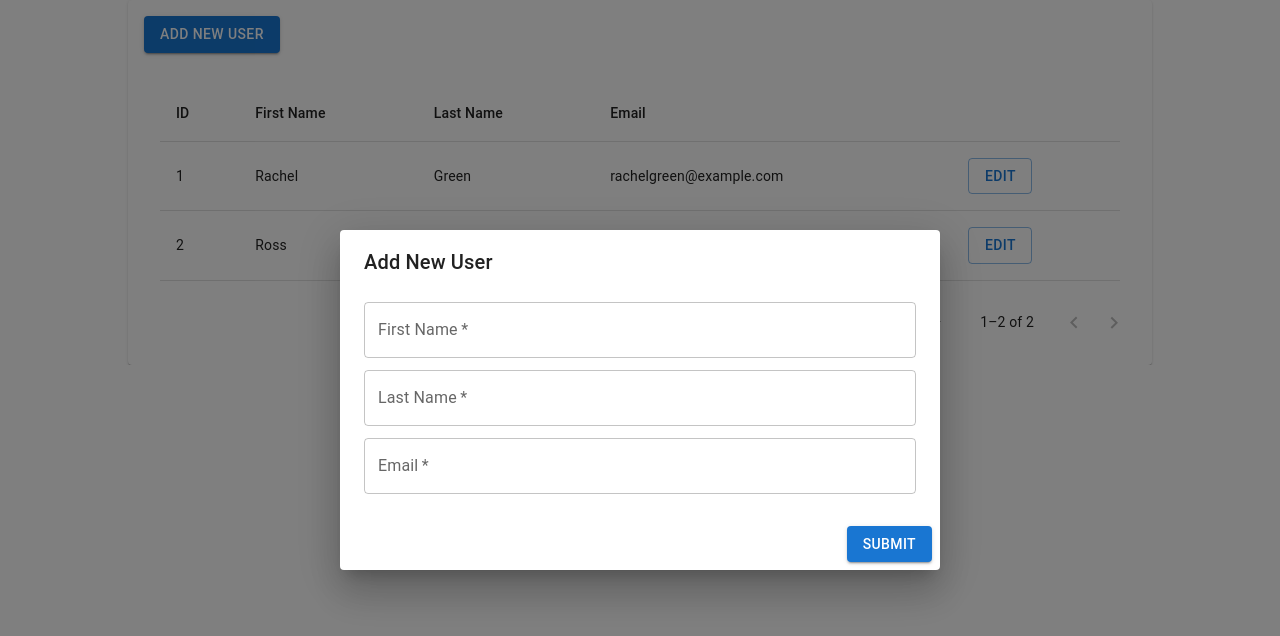
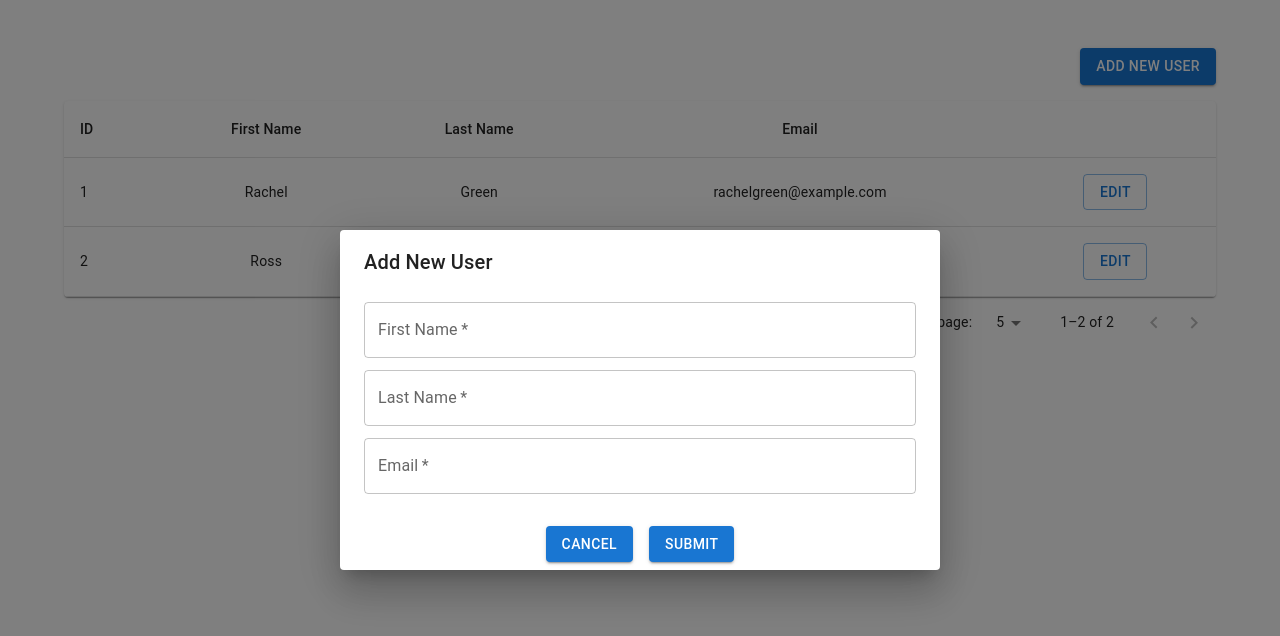
Before and after one commit to gargikoparkar/User-list-nextjs, a Next.js app: page / in a window 1280 px wide. Both pictures are taken after a click on the button "ADD NEW USER". Shown: the top 636 px of the page. Built offline with nearby package versions, Linux system fonts and the light colour scheme.

Commit message:
changes in the userform

```diff
--- a/app/components/UserForm.tsx
+++ b/app/components/UserForm.tsx
@@ -1,7 +1,8 @@
 "use client"
 import { useState, useEffect } from "react";
 import {
-  DialogTitle, DialogContent, DialogActions, Button, TextField
+  DialogTitle, DialogContent, DialogActions, Button, TextField,
+  Box
 } from "@mui/material";
 import { User } from "../lib/type";
 
@@ -13,7 +14,7 @@ interface UserFormDialogProps {
 }
 
 export default function UserFormDialog({ user, onSave, onCancel }: UserFormDialogProps) {
-  const [formData, setFormData] = useState<User>({ id: 0, first_name: "", last_name: "", email: "" });
+  const [formData, setFormData] = useState<User>({  id : 0  ,  first_name: "", last_name: "", email: "" });
   const [errors, setErrors] = useState<{ email?: string }>({});
 
   useEffect(() => {
@@ -24,15 +25,23 @@ export default function UserFormDialog({ user, onSave, onCancel }: UserFormDialo
     setFormData({ ...formData, [e.target.name]: e.target.value });
   };
 
+
   const validate = () => {
-    const newErrors: { email?: string } = {};
+    const newErrors: { first_name?: string; last_name?: string; email?: string } = {};
+
+    if (!formData.first_name.trim()) newErrors.first_name = "First name is required";
+    if (!formData.last_name.trim()) newErrors.last_name = "Last name is required";
     if (!formData.email.match(/^\S+@\S+\.\S+$/)) newErrors.email = "Invalid email address";
+
     setErrors(newErrors);
     return Object.keys(newErrors).length === 0;
   };
 
   const handleSubmit = () => {
-    if (validate()) onSave(formData);
+    if (validate()) {
+      onSave({ ...formData });
+      onCancel();
+    }
   };
 
   return (
@@ -44,10 +53,14 @@ export default function UserFormDialog({ user, onSave, onCancel }: UserFormDialo
         <TextField label="Email" name="email" value={formData.email} onChange={handleChange} fullWidth margin="dense" required error={!!errors.email} helperText={errors.email} />
       </DialogContent>
       <DialogActions>
-        <Button variant="contained" color="primary" onClick={() => {
-          handleSubmit();
-          onCancel();
-        }}>Submit</Button>
+        <Box sx={{ width: "100%", display: "flex", justifyContent: "center" ,gap:2}}>
+        <Button variant="contained" color="primary" sx={{ justifyContent: "center" }} onClick={() => {
+            onCancel();
+          }}>Cancel</Button>
+          <Button variant="contained" color="primary" sx={{ justifyContent: "center" }} onClick={() => {
+            handleSubmit();
+          }}>Submit</Button>
+        </Box>
       </DialogActions>
     </>
   );
--- a/app/components/UserTable.tsx
+++ b/app/components/UserTable.tsx
@@ -1,8 +1,9 @@
-"use client"
+"use client";
 import { useState } from "react";
 import {
-  Table, TableBody, TableCell, TableContainer, TableHead, TableRow, Paper,
-  Button, Dialog, TablePagination
+  Table, TableBody, TableCell, TableContainer, TableHead, TableRow,
+  Paper, Button, Dialog, TablePagination, Box,
+  Container
 } from "@mui/material";
 import UserFormDialog from "./UserForm";
 import { initialUsers } from "../lib/data";
@@ -44,29 +45,32 @@ export default function UsersTable() {
   };
 
   return (
-    <Paper sx={{ width: "80%", margin: "auto", padding: 2 }}>
-      <Button variant="contained" color="primary" onClick={handleAddUser}>
-        Add New User
-      </Button>
-      <TableContainer sx={{ marginTop: 2 ,padding:2}}>
-        <Table>
+    <Container sx={{mt:6}}>
+      <Box display="flex" justifyContent="flex-end" mb={2}>
+        <Button variant="contained" color="primary" onClick={handleAddUser}>
+          Add New User
+        </Button>
+      </Box>
+
+      <TableContainer component={Paper}>
+        <Table sx={{ minWidth: 650 }} aria-label="simple table">
           <TableHead>
             <TableRow>
               <TableCell>ID</TableCell>
-              <TableCell>First Name</TableCell>
-              <TableCell>Last Name</TableCell>
-              <TableCell>Email</TableCell>
-              <TableCell></TableCell>
+              <TableCell align="center">First Name</TableCell>
+              <TableCell align="center">Last Name</TableCell>
+              <TableCell align="center">Email</TableCell>
+              <TableCell align="center"></TableCell>
             </TableRow>
           </TableHead>
           <TableBody>
             {users.slice(page * rowsPerPage, page * rowsPerPage + rowsPerPage).map((user) => (
               <TableRow key={user.id}>
                 <TableCell>{user.id}</TableCell>
-                <TableCell>{user.first_name}</TableCell>
-                <TableCell>{user.last_name}</TableCell>
-                <TableCell>{user.email}</TableCell>
-                <TableCell>
+                <TableCell align="center">{user.first_name}</TableCell>
+                <TableCell align="center">{user.last_name}</TableCell>
+                <TableCell align="center">{user.email}</TableCell>
+                <TableCell align="center">
                   <Button variant="outlined" onClick={() => handleEditUser(user)}>Edit</Button>
                 </TableCell>
               </TableRow>
@@ -74,6 +78,8 @@ export default function UsersTable() {
           </TableBody>
         </Table>
       </TableContainer>
+
+      {/* Pagination Controls */}
       <TablePagination
         component="div"
         count={users.length}
@@ -81,10 +87,11 @@ export default function UsersTable() {
         rowsPerPage={rowsPerPage}
         onPageChange={handleChangePage}
         onRowsPerPageChange={handleChangeRowsPerPage}
+        rowsPerPageOptions={[5, 10, 25]}
       />
       <Dialog open={dialogOpen} onClose={() => setDialogOpen(false)}>
         <UserFormDialog user={editingUser} onSave={handleSaveUser} onCancel={() => setDialogOpen(false)} />
       </Dialog>
-    </Paper>
+    </Container>
   );
 }
```
